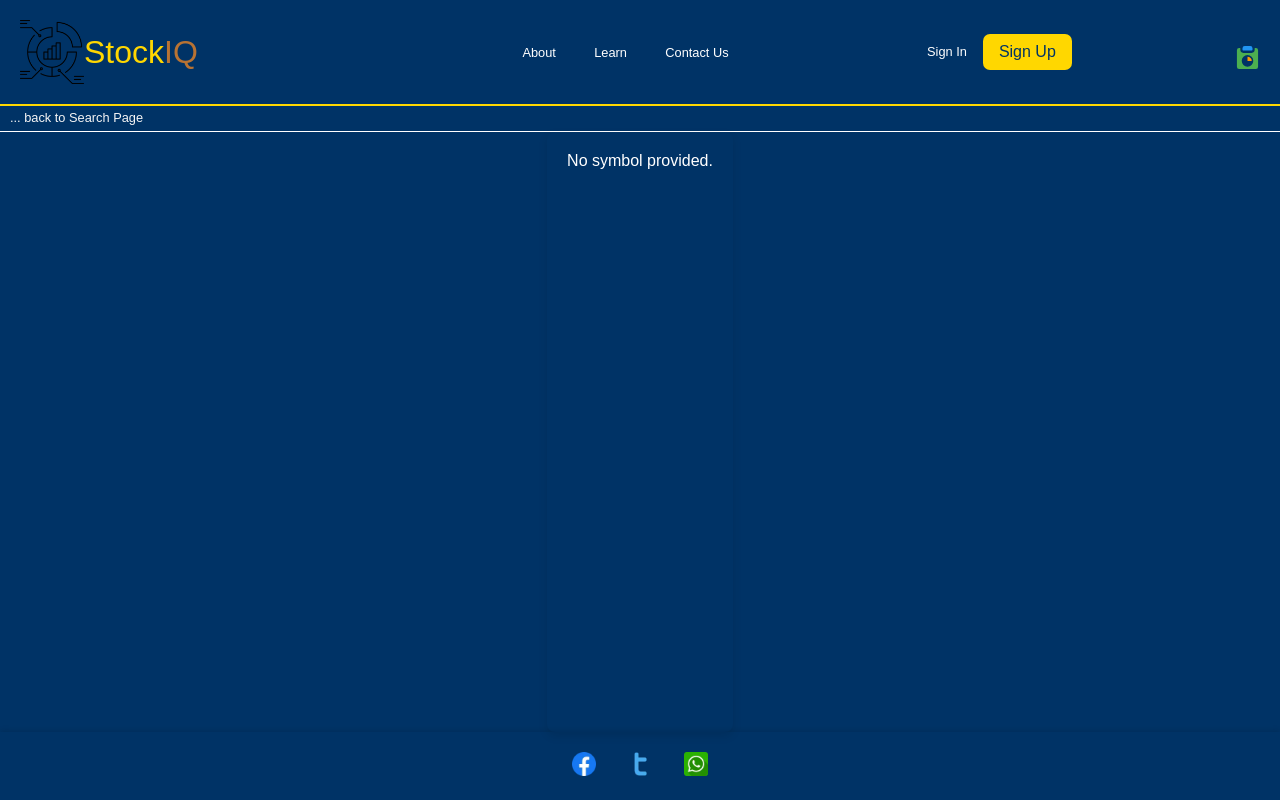
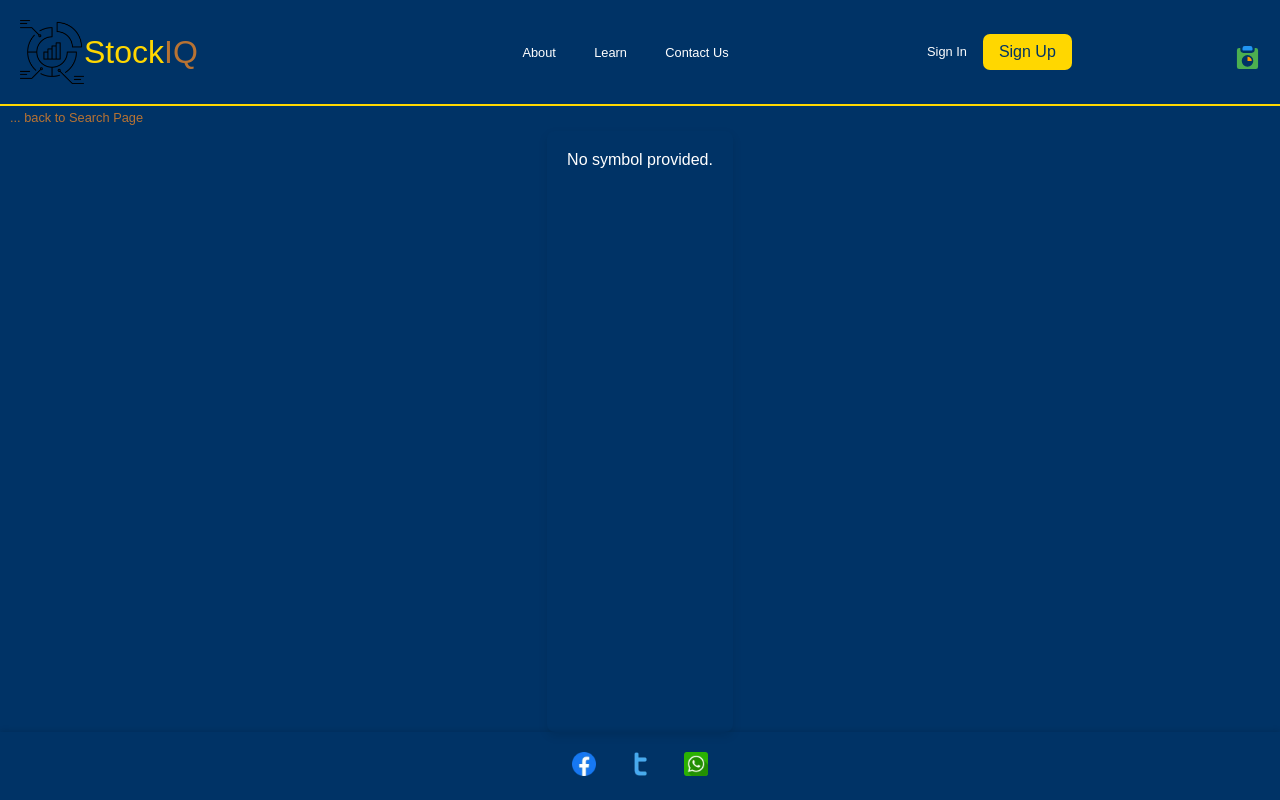
Before and after one commit to DivineProjects/WDD330Project, a website built with Vite: page src/stock/analysis.html in a window 1280 px wide. In both pictures the pointer is over the link "... back to Search Page". Built offline with nearby package versions, Linux system fonts and the light colour scheme; files whose address does not match are found by name.

Commit message:
links improved

```diff
--- a/src/css/styles.css
+++ b/src/css/styles.css
@@ -440,14 +440,15 @@ h2 {
   justify-content: space-between; /* Space out the spans evenly */
   margin: 15px 0; /* Add vertical spacing between paragraphs */
 }
-
 .summary span {
   padding: 0 10px; /* Add horizontal padding to the span elements */
   border: 1px solid transparent; /* Optional: for visual spacing */
   display: inline-block; /* Ensure padding applies properly */
   text-align: left;
 }
-
+.summary a{
+  color: blue;
+}
 h4 {
   font-size: 22px;
   /* color: #444; */
@@ -689,7 +690,6 @@ footer img:hover {
   text-decoration: underline;
 }
 
-
 /* End of CSS for WatchLit */
 
 /* CSS for back button */
@@ -700,18 +700,19 @@ footer img:hover {
   font-size: var(--font-size-small);
   padding: 5px 10px;
   /* border-bottom: 1px solid transparent;  */
-  transition: border-bottom 0.3s ease, color 0.3s ease;
+  transition:
+    border-bottom 0.3s ease,
+    color 0.3s ease;
 }
 
 .back-link:hover {
-  color: whitesmoke;
-  border-bottom: 1px solid white;
+  color: var(--accent-one);
+  /* border-bottom: 1px solid white; */
 }
 
 .back-link:focus {
   outline: none;
 }
-
 
 /* utility classes */
 
--- a/vite.config.js
+++ b/vite.config.js
@@ -13,7 +13,6 @@ export default defineConfig({
         stock: resolve(__dirname, "src/stock/index.html"),
         details: resolve(__dirname, "src/stock/details.html"),
         analysis: resolve(__dirname, "src/stock/analysis.html"),
-
       },
     },
   },
```
Also changed, not shown: src/watch/watchList.html (+3 -1 lines), src/stock/analysis.html (line endings or trailing spaces), src/stock/index.html (line endings or trailing spaces).
